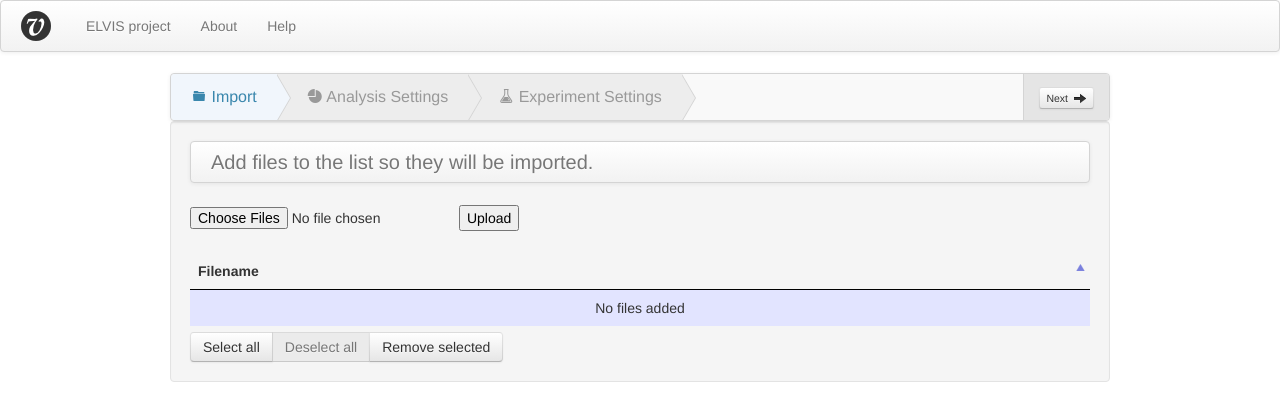
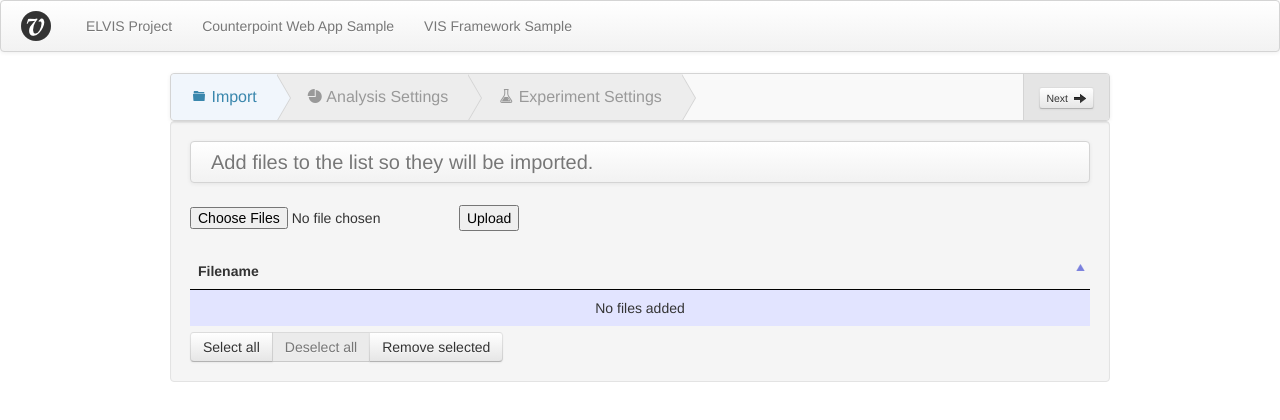
Before and after one commit to ELVIS-Project/web-vis, a Django app: template django_vis/templates/index.html in a window 1280 px wide. Shown: the top 420 px of the page. Run offline with Django 3.2, Linux system fonts and the light colour scheme; the template is opened without the code that fills it: most values are stand-ins (such as "Sample title", 1, 10 or a date in 2020); data that the repository does not hold is empty; parts of the project's set-up code (start-up, migrations or seed data) failed here and were passed over; some libraries are stand-ins or nearby versions; some web fonts are replaced.

Commit message:
FIX: Add Versions to the CWA GUI
This displays versions of the CWA and VIS Framework, along with links
to the respective GitHub repositories.

Closes #45

```diff
--- a/django_vis/settings.py
+++ b/django_vis/settings.py
@@ -26,11 +26,15 @@
 
 # Django settings for django_vis project.
 import os
+import vis  # used to know the VIS Framework's version
 
 PROJECT_PATH = os.path.abspath(os.path.dirname(__file__))
 
 DEBUG = True
 TEMPLATE_DEBUG = DEBUG
+
+CWA_VERSION = '0.99.0'
+VIS_VERSION = str(vis.__version__)
 
 ADMINS = (
     # ('Your Name', 'your_email@example.com'),
--- a/django_vis/templates/index.html
+++ b/django_vis/templates/index.html
@@ -395,14 +395,14 @@
           <a class="brand"><img src="{{ STATIC_URL }}img/v.png"></a>
           <div class="nav-collapse collapse">
             <ul class="nav">
-              <li class="">
-                <a href="http://elvisproject.ca">ELVIS project</a>
+              <li>
+                <a href="http://elvisproject.ca/">ELVIS Project</a>
               </li>
-              <li class="">
-                <a href="#">About</a>
+              <li>
+                <a href="https://github.com/ELVIS-Project/web-vis/">Counterpoint Web App {{ settings.CWA_VERSION }}</a>
               </li>
-              <li class="">
-                <a href="#">Help</a>
+              <li>
+                <a href="https://github.com/ELVIS-Project/vis/">VIS Framework {{ settings.VIS_VERSION }}</a>
               </li>
             </ul>
           </div>
```
